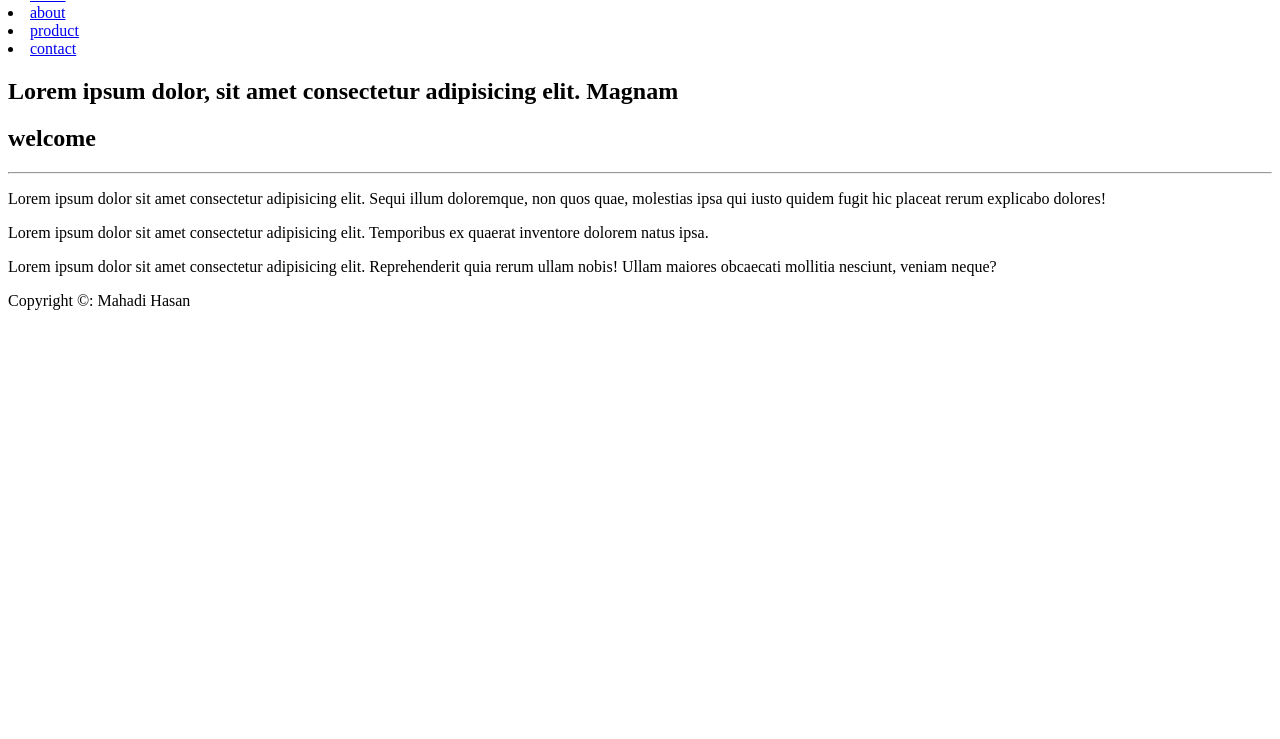
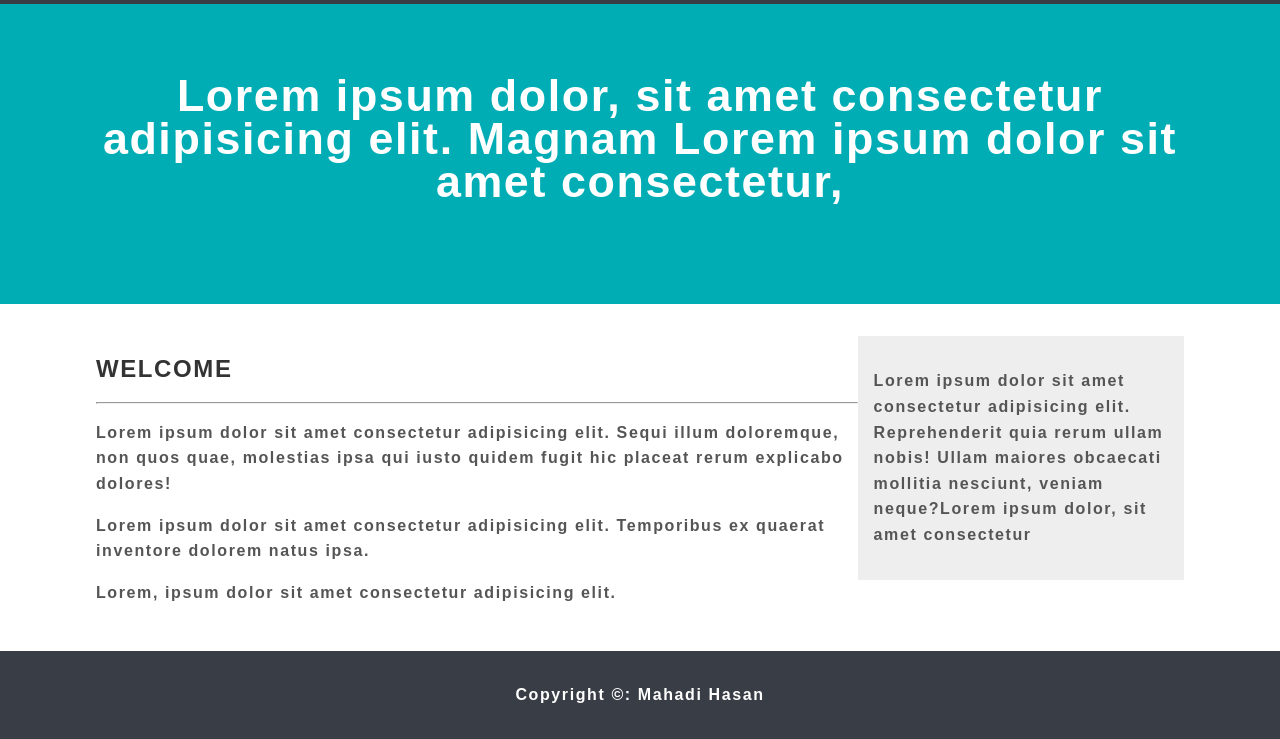
Before and after one commit to mahadihasan1555/Make-Simple-Welcome-Website, a plain HTML site: page index.html in a window 1280 px wide. Shown: the part 94-833 px from the top of the page. Before the commit the page ends 800 px from the top, so only its background shows below. Drawn offline with Linux system fonts and the light colour scheme.

Commit message:
added all css style

```diff
--- a/index.html
+++ b/index.html
@@ -10,7 +10,7 @@
     <!-- START HEADER SECTION -->
     <header id="main-header">
         <div class="container">
-        <h1>Welcome to my Website</h1>
+        <h1>Welcome To My Website</h1>
     </div>
     </header>
     <!-- END HEADER SECTION -->
@@ -31,7 +31,7 @@
     <!-- START SHOWCASE AREA -->
     <section id="showcase">
         <div class="container">
-            <h1>Lorem ipsum dolor, sit amet consectetur adipisicing elit. Magnam </h1>
+            <h1>Lorem ipsum dolor, sit amet consectetur adipisicing elit. Magnam Lorem ipsum dolor sit amet consectetur,  </h1>
         </div>
     </section>
     <!-- END SHOWCASE AREA -->
@@ -44,11 +44,13 @@
             <hr>
             <p>Lorem ipsum dolor sit amet consectetur adipisicing elit. Sequi illum doloremque, non quos quae, molestias ipsa qui iusto quidem fugit hic placeat rerum explicabo dolores!</p>
             <p>Lorem ipsum dolor sit amet consectetur adipisicing elit. Temporibus ex quaerat inventore dolorem natus ipsa.</p>
+
+            <p>Lorem, ipsum dolor sit amet consectetur adipisicing elit.</p>
         </section> <!-- end main body  -->
 
         <!-- start side bar area -->
         <aside id="sidebar">
-            <p>Lorem ipsum dolor sit amet consectetur adipisicing elit. Reprehenderit quia rerum ullam nobis! Ullam maiores obcaecati mollitia nesciunt, veniam neque?</p>
+            <p>Lorem ipsum dolor sit amet consectetur adipisicing elit. Reprehenderit quia rerum ullam nobis! Ullam maiores obcaecati mollitia nesciunt, veniam neque?Lorem ipsum dolor, sit amet consectetur</p>
         </aside>
         <!-- end side bar area -->
     </div>
--- a/style.css
+++ b/style.css
@@ -0,0 +1,83 @@
+body{
+    font-family: Arial, Helvetica, sans-serif;
+    font-weight: 600;
+    line-height: 1.6em;
+    letter-spacing: .1em;
+    color: #222;
+    font-size: 1rem;
+    margin: 0;
+}
+.container{
+    width: 85%;
+    margin: auto;
+    overflow: hidden;
+}
+#main-header{
+    background-color: #222831;
+    text-align: center;
+    color: #fff;
+}
+#navbar{
+    background-color: #393e46;
+    color: #fff;
+    height: 30px;
+}
+#navbar ui{
+    padding: 0;
+    list-style: none;
+}
+#navbar li{
+    display: inline;
+}
+#navbar a{
+    color: #fff;
+    text-transform: uppercase;
+    text-decoration: none;
+    padding-right: 1.4rem;
+    font-size: 1rem;
+}
+#showcase{
+    background-color: #00adb5;
+    background-position: center;
+    min-height: 300px;
+    text-align: center;
+    margin-bottom: 2rem;
+
+}
+#showcase h1{
+    color: #fff;
+    text-align: center;
+    line-height: 2.7rem;
+    padding-top: 2rem;
+    font-size: 2.8rem;
+}
+#main{
+    float: left;
+    width: 70%;
+    padding-left: 0 2rem;
+    box-sizing: border-box;
+}
+#main h1{
+    text-transform: uppercase;
+    font-weight: 700;
+    color: #333;
+}
+#main p{
+    color: #555;
+}
+#sidebar {
+    float:right;
+    width: 30%;
+    background-color: #eee;
+    color: #555;
+    box-sizing: border-box;
+    padding: 1rem;
+
+}
+#main-footer{
+    background-color: #393e46;
+    text-align: center;
+    color: #fff;
+    padding:15px ;
+    margin-top: 30px;
+}
```
